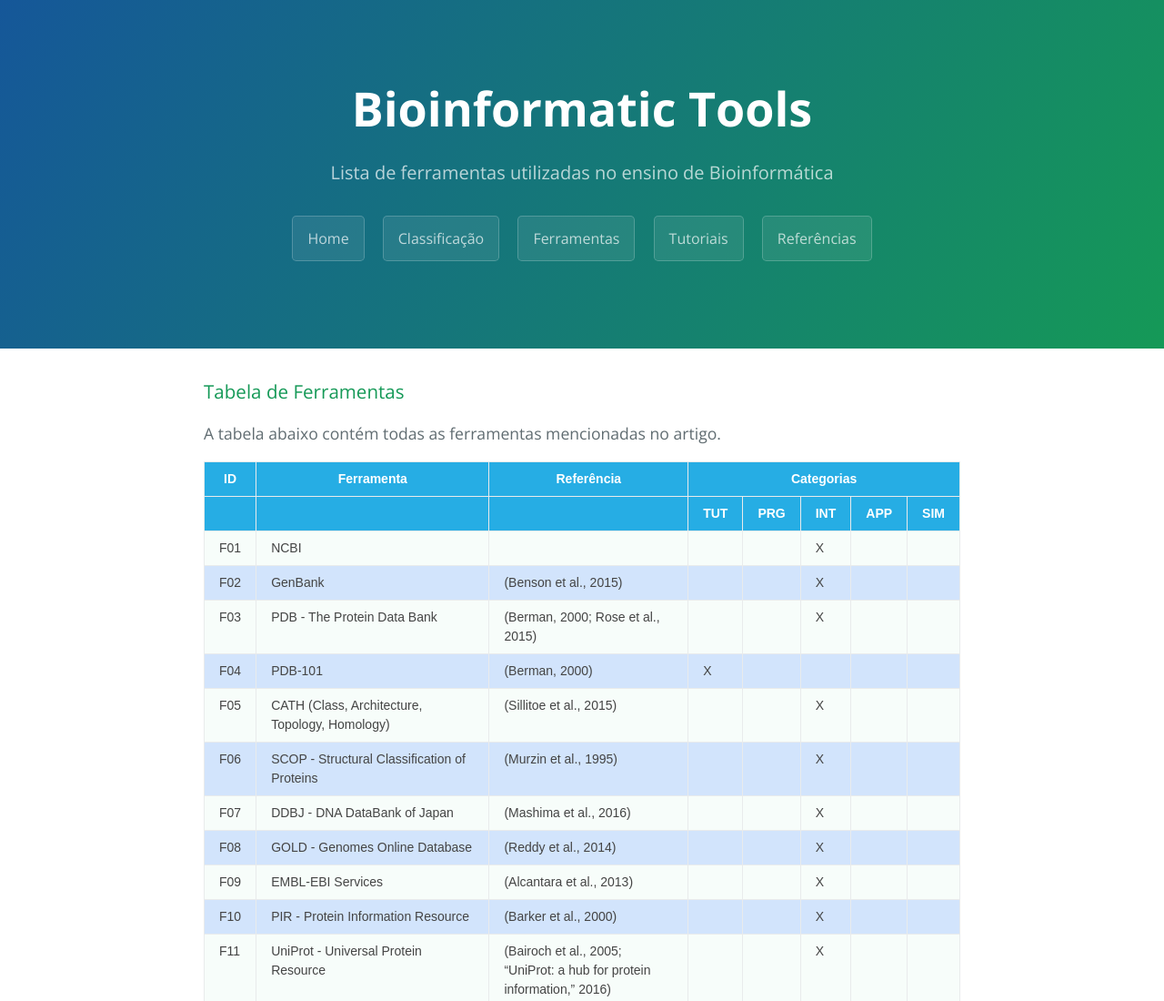
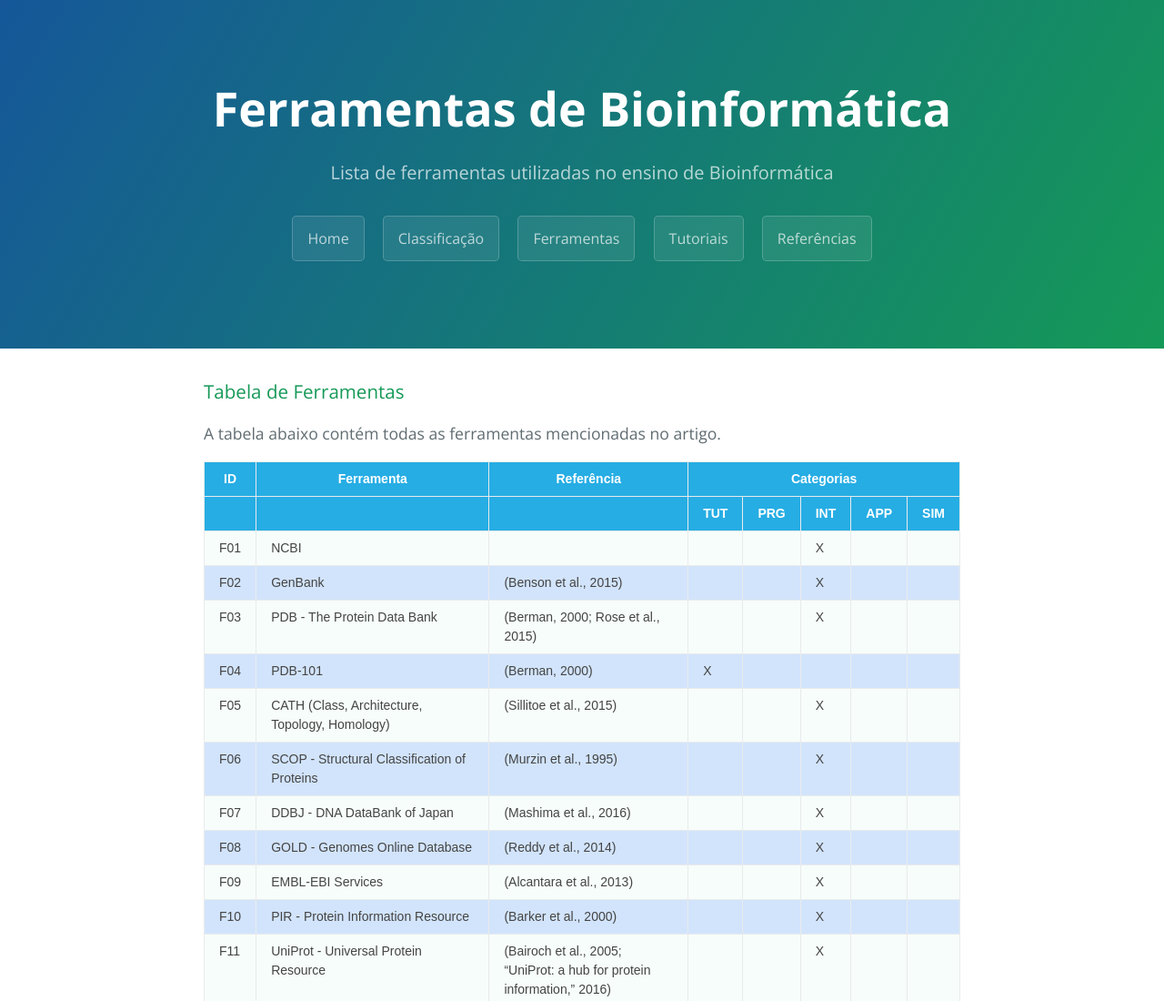
Before and after one commit to ferramentas-bio/material-artigo, a plain HTML site: page classificacao.html in a window 1280 px wide. Shown: the top 1100 px of the page at 91% size. Drawn offline with nearby package versions, Linux system fonts and the light colour scheme.

Commit message:
Update classificacao.html

```diff
--- a/classificacao.html
+++ b/classificacao.html
@@ -2,7 +2,7 @@
 <html lang="en-us">
   <head>
     <meta charset="UTF-8">
-    <title>Bioinformatic Tools by LABIO@PUCRS</title>
+    <title>Ferramentas de Bioinformática</title>
     <meta name="viewport" content="width=device-width, initial-scale=1">
     <link rel="stylesheet" type="text/css" href="stylesheets/normalize.css" media="screen">
     <link href='https://fonts.googleapis.com/css?family=Open+Sans:400,700' rel='stylesheet' type='text/css'>
@@ -11,7 +11,7 @@
   </head>
   <body>
     <section class="page-header">
-      <h1 class="project-name">Bioinformatic Tools</h1>
+      <h1 class="project-name">Ferramentas de Bioinformática</h1>
       <h2 class="project-tagline">Lista de ferramentas utilizadas no ensino de Bioinformática</h2>
       <a href="https://ferramentas-bio.github.io/material-artigo" class="btn">Home</a>
       <a href="https://ferramentas-bio.github.io/material-artigo/classificacao.html" class="btn">Classificação</a>
```
